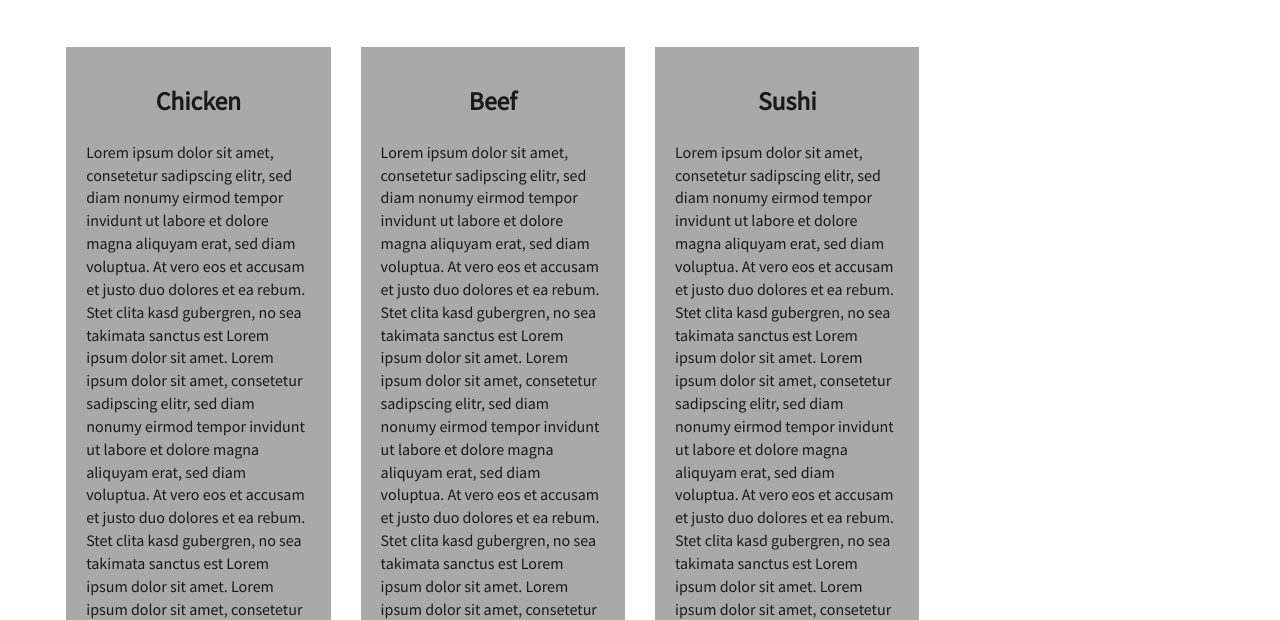
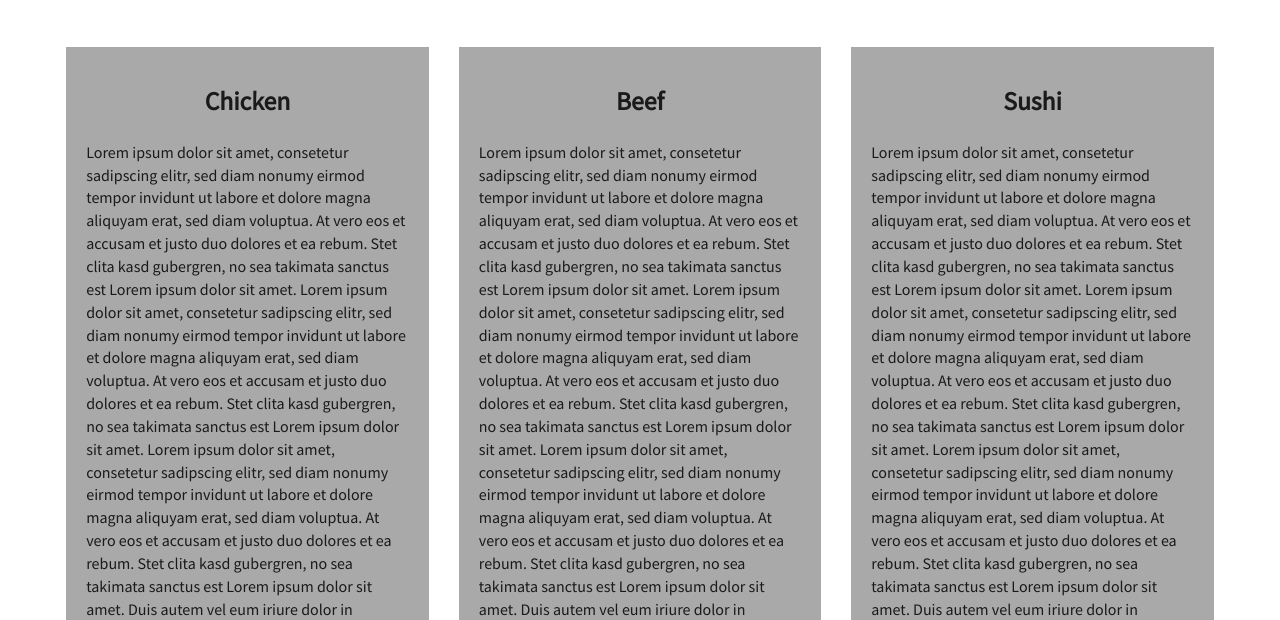
Before and after one commit to drmakbiyik/webpage, a plain HTML site: page index.html in a window 1280 px wide. Shown: the part 180-800 px from the top of the page. Drawn offline with Linux system fonts and the light colour scheme.

Commit message:
Update index.html

```diff
--- a/index.html
+++ b/index.html
@@ -56,7 +56,7 @@
     <div id="main-content" class="container">
         <h2 id="top-heading" class="text-center">Our Menu</h2>
         <div id="home-tiles" class="row">
-            <div class="col-md-3 col-sm-6 col-xs-12">
+            <div class="col-md-4 col-sm-6 col-xs-12">
                 <div id="chicken-tile">
                     <section>
                         <h3 class="text-center">Chicken</h3>
@@ -100,7 +100,7 @@
                     </section>
                 </div>
             </div>
-            <div class="col-md-3 col-sm-6 col-xs-12">
+            <div class="col-md-4 col-sm-6 col-xs-12">
                 <div id="beef-tile">
                     <section>
                         <h3 class="text-center">Beef</h3>
@@ -150,7 +150,7 @@
                 </div>
             </div>
             <!-- <div class="clearfix visible-md-block"></div> -->
-            <div class="col-md-3 col-sm-6 col-xs-12">
+            <div class="col-md-4 col-sm-6 col-xs-12">
                 <div id="sushi-tile">
                     <section>
                         <h3 class="text-center">Sushi</h3>
```
